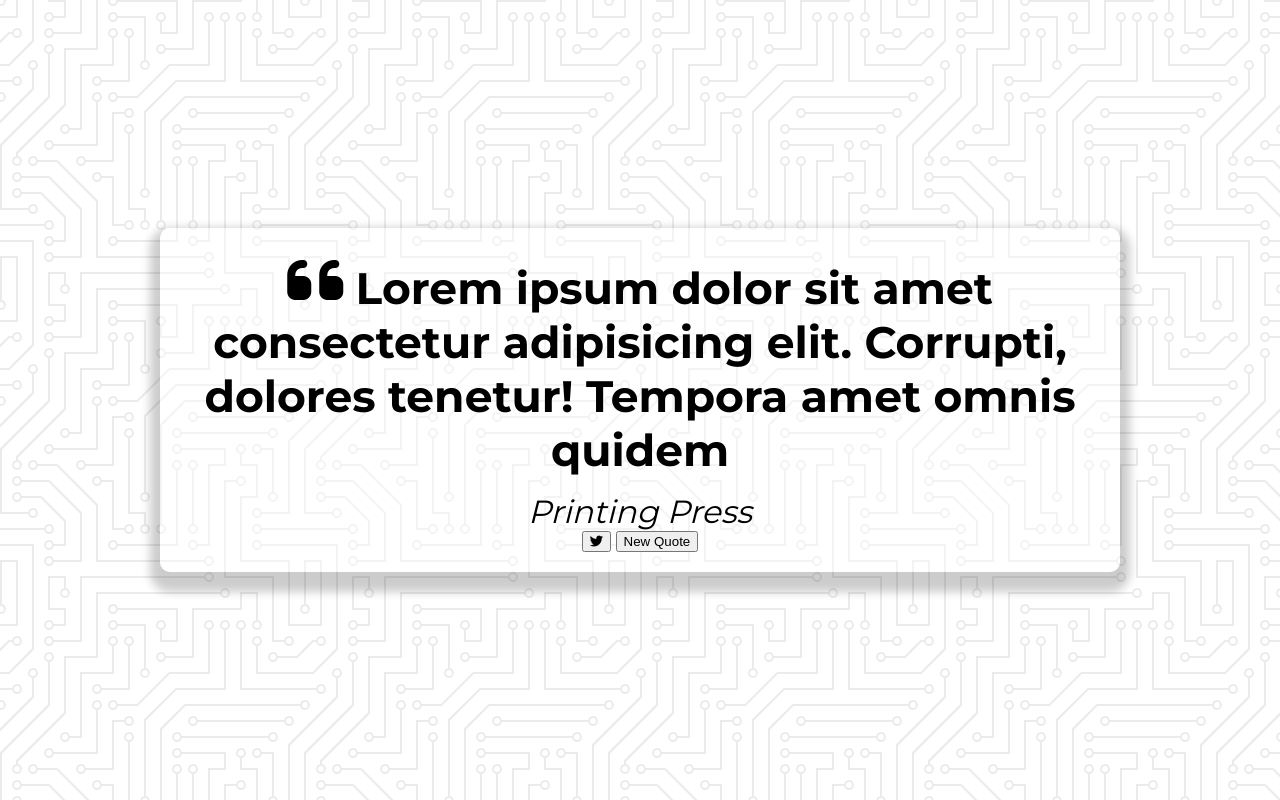
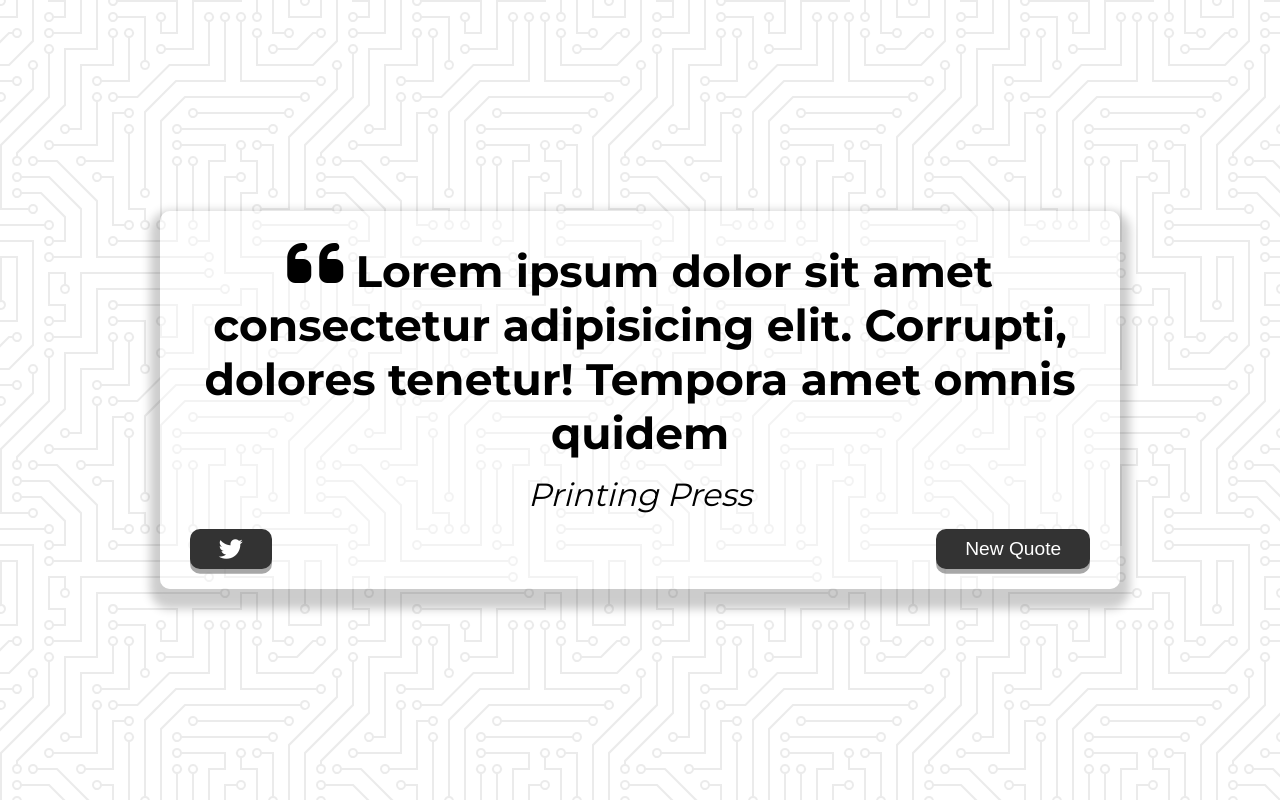
Before and after one commit to Arslan2591/quote_generator, a plain HTML site: page index.html in a window 1280 px wide. Drawn offline with Linux system fonts and the light colour scheme.

Commit message:
styled the buttons

```diff
--- a/style.css
+++ b/style.css
@@ -45,6 +45,42 @@ body {
     font-style: italic;
 }
 
+.button-container {
+    margin-top: 15px;
+    display: flex;
+    justify-content: space-between;
+}
+
+button {
+    cursor: pointer;
+    font-size: 1.2rem;
+    height: 2.5rem;
+    border: none;
+    border-radius: 10px;
+    color: #fff;
+    background: #333;
+    outline: none;
+    padding: 0.5rem 1.8rem;
+    box-shadow: 0 0.3rem rgba(121, 121, 121, 0.65);
+}
+
+button:hover {
+    filter: brightness(110%);
+}
+
+button:active {
+    transform: translate(0, 0.3rem);
+    box-shadow: 0 0.1rem rgba(255, 255, 255, 0.65);
+}
+
+.twitter-button:hover {
+    color: #38a1f3;
+}
+
+.fa-twitter {
+    font-size: 1.5rem;
+}
+
 
 /* Media Query Tablet or Smaller */
 
```
